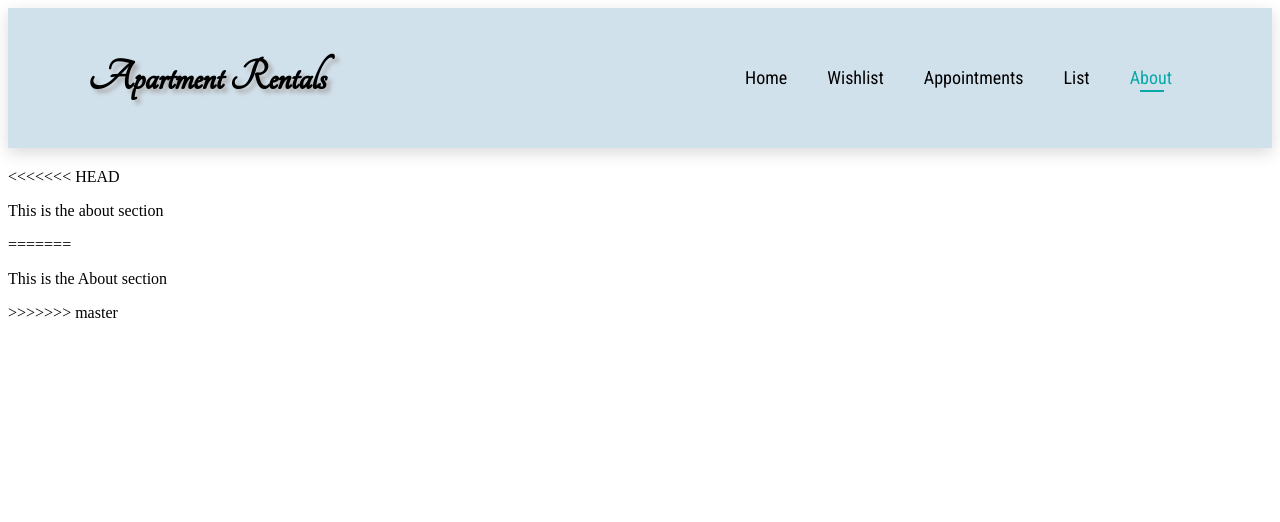
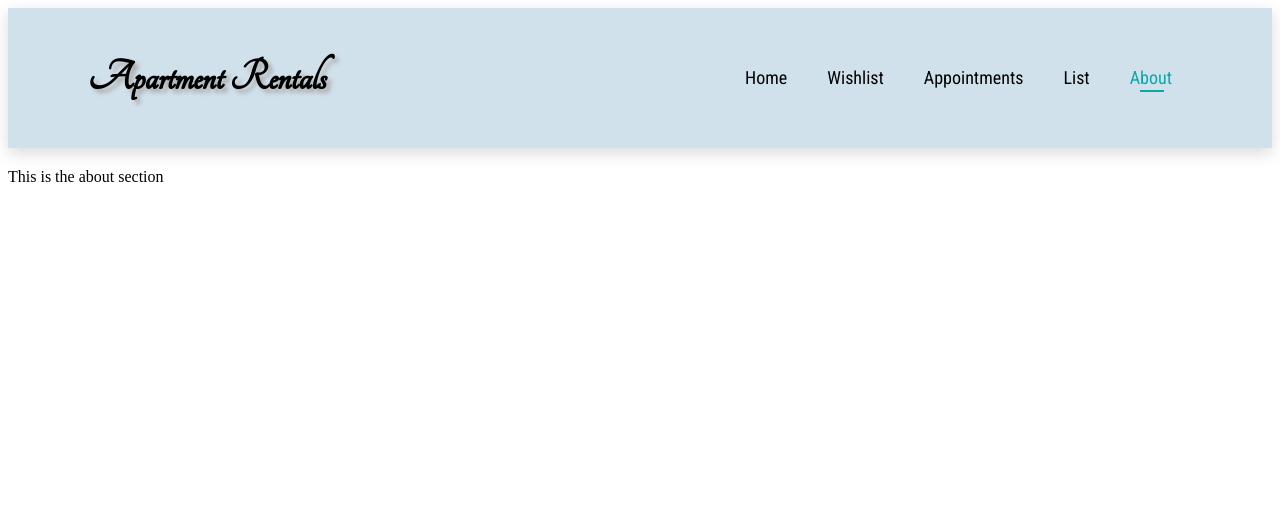
Before and after one commit to HabeebRahmanKT/ApartmentRentals, a Django app: page /about/ in a window 1280 px wide. Shown: the top 522 px of the page. Run offline with Django 4.2, Linux system fonts and the light colour scheme.

Commit message:
resolved conflicts

```diff
--- a/about/templates/about/index.html
+++ b/about/templates/about/index.html
@@ -25,10 +25,6 @@
         </div>
     </section>
 
-<<<<<<< HEAD
     <p>This is the about section</p>
-=======
-    <p>This is the About section</p>
->>>>>>> master
 </body>
 </html>
--- a/appointments/templates/appointments/index.html
+++ b/appointments/templates/appointments/index.html
@@ -25,10 +25,6 @@
         </div>
     </section>
 
-<<<<<<< HEAD
     <p>This is the appointment section</p>
-=======
-    <p>This is the Appointment section</p>
->>>>>>> master
 </body>
 </html>
```
